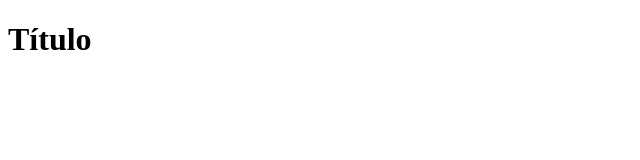
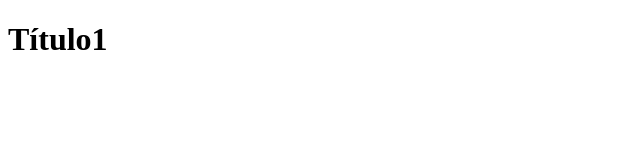
Before and after one commit to ainhoarm19/git-hello-world, a plain HTML site: page index.html in a window 1280 px wide. Shown: the full height of the page, 0-640 px from the left. Drawn offline with Linux system fonts and the light colour scheme.

Commit message:
se agrego un titulo1 al index

```diff
--- a/index.html
+++ b/index.html
@@ -6,6 +6,6 @@
     <title>Document</title>
 </head>
 <body>
-    <h1>Título</h1>
+    <h1>Título1</h1>
 </body>
 </html>
```
